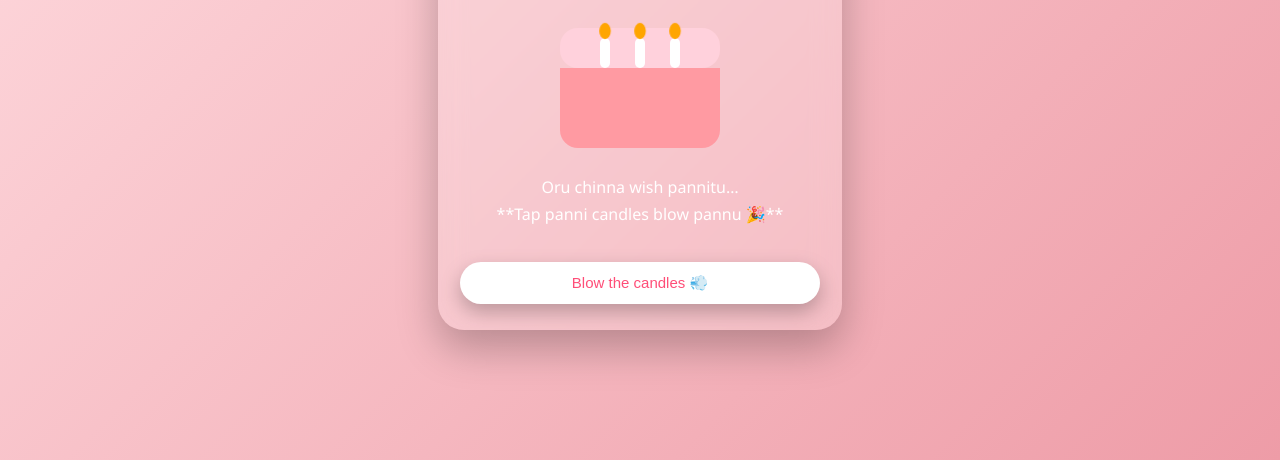
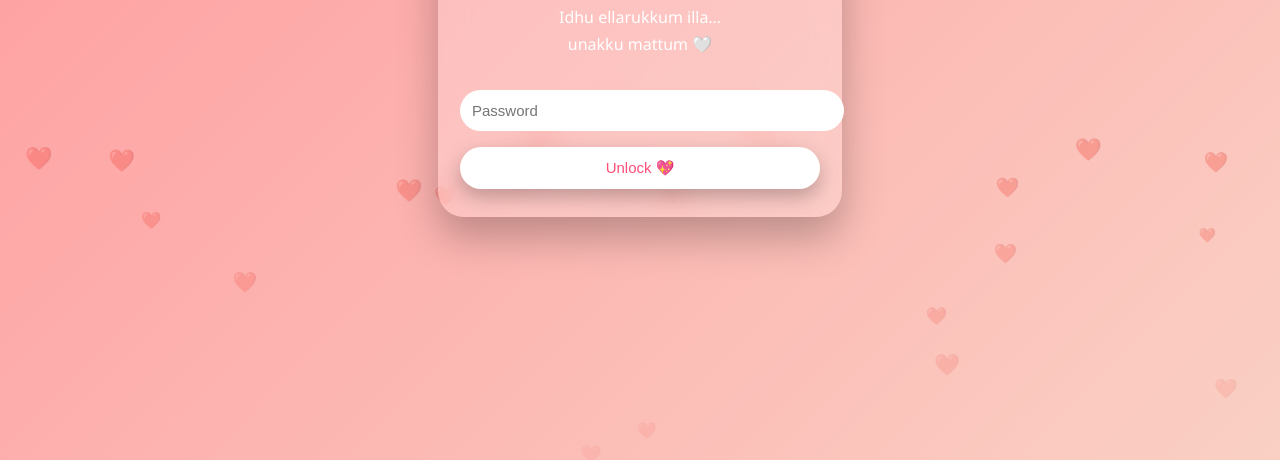
Before and after one commit to harithmd08-coder/birthday, a plain HTML site: page index.html in a window 1280 px wide. Shown: the part 340-800 px from the top of the page. Drawn offline with Linux system fonts and the light colour scheme.

Commit message:
Update index.html

```diff
--- a/index.html
+++ b/index.html
@@ -3,13 +3,14 @@
 <head>
 <meta charset="UTF-8">
 <meta name="viewport" content="width=device-width, initial-scale=1.0">
-<title>Happy Birthday ❤️</title>
+<title>Only For You ❤️</title>
 
 <style>
+/* ---------- BODY ---------- */
 body {
   margin: 0;
   font-family: 'Segoe UI', sans-serif;
-  background: linear-gradient(135deg, #ffdde1, #ee9ca7);
+  background: linear-gradient(135deg, #ff9a9e, #fad0c4);
   height: 100vh;
   overflow: hidden;
   display: flex;
@@ -17,25 +18,43 @@ body {
   align-items: center;
 }
 
+/* ---------- FALLING HEARTS ---------- */
+.heart {
+  position: fixed;
+  top: -10px;
+  color: rgba(255,255,255,0.7);
+  font-size: 18px;
+  animation: fall linear infinite;
+  z-index: 0;
+}
+
+@keyframes fall {
+  to {
+    transform: translateY(110vh);
+    opacity: 0;
+  }
+}
+
 /* ---------- CARD ---------- */
 .card {
   width: 90%;
   max-width: 360px;
-  background: rgba(255,255,255,0.2);
+  background: rgba(255,255,255,0.22);
   backdrop-filter: blur(14px);
   border-radius: 26px;
-  padding: 26px 22px;
+  padding: 28px 22px;
   text-align: center;
-  box-shadow: 0 18px 40px rgba(0,0,0,0.25);
+  box-shadow: 0 20px 40px rgba(0,0,0,0.25);
   color: #fff;
+  z-index: 2;
 }
 
 /* ---------- TEXT ---------- */
 .glow {
-  font-size: 30px;
-  text-shadow: 0 0 10px #fff,
-               0 0 25px #ff9acb,
-               0 0 45px #ff4e78;
+  text-shadow:
+    0 0 10px #fff,
+    0 0 25px #ff9acb,
+    0 0 45px #ff4e78;
 }
 
 p {
@@ -44,35 +63,48 @@ p {
   margin-top: 12px;
 }
 
+/* ---------- INPUT & BUTTON ---------- */
+input, button {
+  margin-top: 16px;
+  padding: 12px;
+  width: 100%;
+  border-radius: 25px;
+  border: none;
+  font-size: 15px;
+}
+
+button {
+  background: #fff;
+  color: #ff4e78;
+  cursor: pointer;
+  box-shadow: 0 8px 20px rgba(0,0,0,0.25);
+}
+
 /* ---------- CAKE ---------- */
 .cake {
+  margin: 22px auto;
+  width: 140px;
   position: relative;
-  margin: 26px auto;
-  width: 160px;
-  height: 120px;
 }
 
-.cake-base {
-  width: 160px;
-  height: 80px;
-  background: #ff9aa2;
-  border-radius: 0 0 18px 18px;
+.layer {
+  height: 35px;
+  background: #ffb6c1;
+  border-radius: 12px;
 }
 
-.cake-top {
-  width: 160px;
-  height: 40px;
+.layer.top {
   background: #ffd1dc;
-  border-radius: 18px;
+  margin-bottom: 6px;
 }
 
 .candle {
+  width: 10px;
+  height: 26px;
+  background: #fff;
   position: absolute;
-  bottom: 80px;
-  width: 10px;
-  height: 30px;
-  background: #fff;
-  border-radius: 5px;
+  top: -26px;
+  border-radius: 4px;
 }
 
 .flame {
@@ -82,28 +114,11 @@ p {
   border-radius: 50%;
   position: absolute;
   top: -14px;
-  left: 0;
   animation: flicker 0.8s infinite;
 }
 
 @keyframes flicker {
-  0% {transform: scale(1);}
-  50% {transform: scale(1.2);}
-  100% {transform: scale(1);}
-}
-
-/* ---------- BUTTON ---------- */
-button {
-  margin-top: 18px;
-  padding: 12px 22px;
-  border-radius: 25px;
-  border: none;
-  background: #fff;
-  color: #ff4e78;
-  font-size: 15px;
-  cursor: pointer;
-  width: 100%;
-  box-shadow: 0 8px 20px rgba(0,0,0,0.25);
+  50% { transform: scale(1.2); }
 }
 
 /* ---------- HIDDEN ---------- */
@@ -115,54 +130,96 @@ button {
 
 <body>
 
-<div class="card" id="card">
+<!-- ❤️ FALLING HEARTS -->
+<script>
+for (let i = 0; i < 25; i++) {
+  const h = document.createElement("div");
+  h.className = "heart";
+  h.innerHTML = "❤️";
+  h.style.left = Math.random() * 100 + "vw";
+  h.style.animationDuration = (Math.random() * 5 + 5) + "s";
+  h.style.fontSize = (Math.random() * 10 + 14) + "px";
+  document.body.appendChild(h);
+}
+</script>
 
-  <h2 class="glow">Happy Birthday<br>HER_NAME ❤️</h2>
+<!-- 🔐 LOCK -->
+<div class="card" id="lockScreen">
+  <h2>🔐 Only for you ❤️</h2>
+  <p>Idhu ellarukkum illa…<br>unakku mattum 🤍</p>
+  <input id="pwd" type="password" placeholder="Password">
+  <button onclick="unlock()">Unlock 💖</button>
+</div>
+
+<!-- 🎂 CAKE SCENE -->
+<div class="card hidden" id="cakeScene">
+  <h2 class="glow">Happy Birthday<br>MADHU ❤️</h2>
 
   <p>
-    Innaiku just oru normal day illa…<br>
-    Innaiku **nee pirandha naal** 🎂
+    Innaiku oru special day…<br>
+    Oru wish panniko 🎂
   </p>
 
-  <!-- 🎂 CAKE -->
-  <div class="cake" id="cake">
-    <div class="cake-top"></div>
-    <div class="cake-base"></div>
+  <div class="cake">
+    <div class="layer top"></div>
+    <div class="layer"></div>
 
-    <div class="candle" style="left:40px"><div class="flame"></div></div>
-    <div class="candle" style="left:75px"><div class="flame"></div></div>
-    <div class="candle" style="left:110px"><div class="flame"></div></div>
+    <div class="candle" style="left:30px"><div class="flame"></div></div>
+    <div class="candle" style="left:65px"><div class="flame"></div></div>
+    <div class="candle" style="left:100px"><div class="flame"></div></div>
   </div>
 
-  <p id="hint">
-    Oru chinna wish pannitu…<br>
-    **Tap panni candles blow pannu 🎉**
+  <button onclick="blow()">Blow the candles 💨</button>
+</div>
+
+<!-- 💌 MESSAGE -->
+<div class="card hidden" id="messageScene">
+  <p>
+    Nee pirandha naal-naala…<br>
+    Innaiku romba special 🤍
   </p>
 
-  <button onclick="blowCandles()">Blow the candles 💨</button>
+  <p>
+    Innum namma meet pannala…<br>
+    aana already nee romba close-aa feel aagura 🌸
+  </p>
 
+  <p>
+    Indha varusham unakku<br>
+    neraya sandhosham,<br>
+    neraya sirippu,<br>
+    neraya peace kedaikanum ✨
+  </p>
+
+  <button onclick="reveal()">One last thing ❤️</button>
 </div>
 
-<!-- 🎶 MUSIC -->
-<audio id="song">
-  <source src="https://cdn.pixabay.com/download/audio/2022/03/15/audio_4b8c1dba3c.mp3">
-</audio>
+<!-- ❤️ FINAL REVEAL -->
+<div class="card hidden" id="loveScene">
+  <h2 class="glow">I LOVE YOU ❤️</h2>
+  <p>
+    Indha words simple-aa irundhaalum…<br>
+    idhula irukkura feeling romba real 🤍
+  </p>
+</div>
 
 <script>
-function blowCandles() {
-  document.querySelectorAll('.flame').forEach(f => f.style.display = "none");
-  document.getElementById("song").play();
+function unlock() {
+  if (document.getElementById("pwd").value === "onlyforyou") {
+    lockScreen.classList.add("hidden");
+    cakeScene.classList.remove("hidden");
+  } else alert("Idhu unakku mattum 😌");
+}
 
-  document.getElementById("hint").innerHTML = `
-    Wish pannina ellam kandippa nadakkum 🤍<br><br>
-    Nee en life-la irundhadhu romba special.<br>
-    Innum meet pannala…<br>
-    aana already **nee romba close feel aagura** 🌸<br><br>
-    Indha varusham unakku<br>
-    neraya sirippu,<br>
-    neraya sandhosham,<br>
-    neraya love kedaikanum 💖
-  `;
+function blow() {
+  document.querySelectorAll(".flame").forEach(f => f.style.display = "none");
+  cakeScene.classList.add("hidden");
+  setTimeout(() => messageScene.classList.remove("hidden"), 600);
+}
+
+function reveal() {
+  messageScene.classList.add("hidden");
+  loveScene.classList.remove("hidden");
 }
 </script>
 
```
